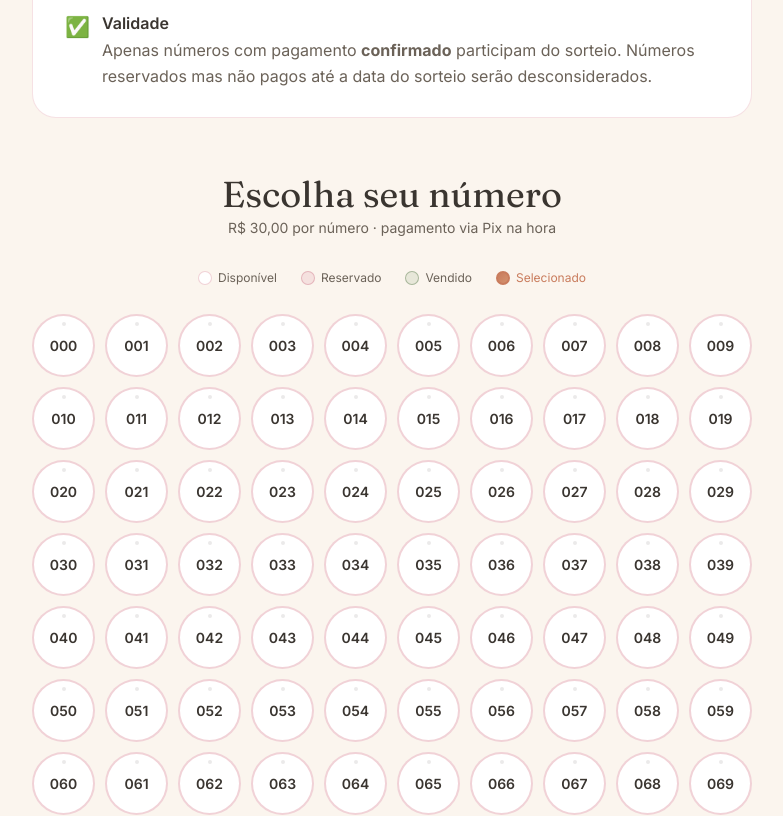
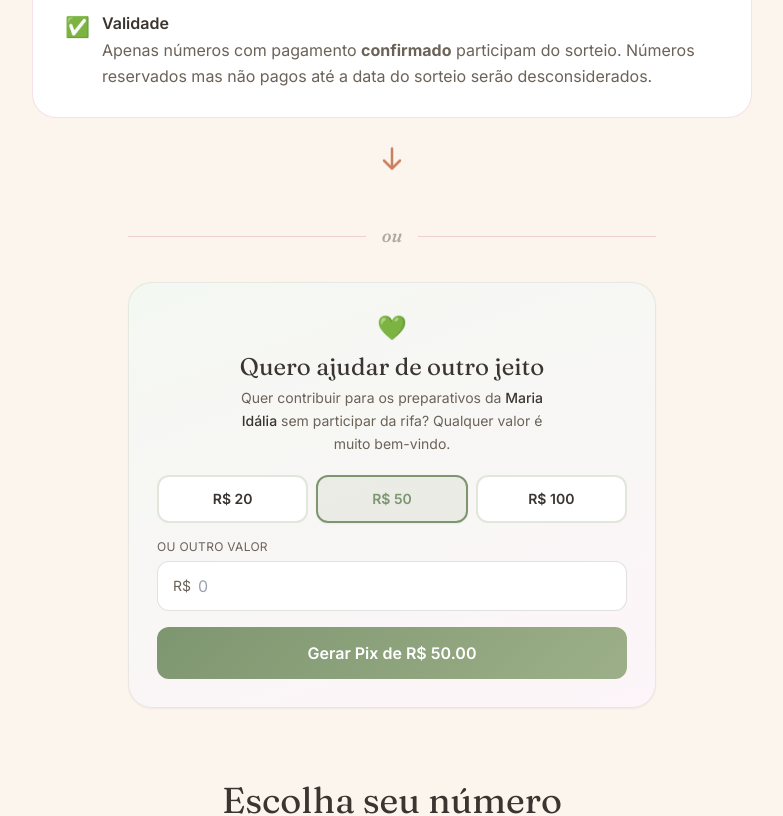
Before and after one commit to gustavo-ec/cha-rifa-bebe, a React (Vite) app: page / in a window 1280 px wide. Shown: the part 1640-2456 px from the top of the page, without its empty margins (248-1031 px from the left). Built offline with nearby package versions, Linux system fonts and the light colour scheme; no server answers; the database is empty.

Commit message:
mensagem dinâmica e doação reposicionada
Introduced a new SetaPulsante component that hides on scroll and added it to the main layout. Refactored useEffect hooks for better readability.

```diff
--- a/src/App.jsx
+++ b/src/App.jsx
@@ -14,6 +14,37 @@ function gerarNumerosLocais() {
     numero: i,
     status: 'livre',
   }))
+}
+
+function SetaPulsante() {
+  const [visivel, setVisivel] = useState(true)
+
+  useEffect(() => {
+    function onScroll() {
+      if (window.scrollY > 80) setVisivel(false)
+      else setVisivel(true)
+    }
+    window.addEventListener('scroll', onScroll, { passive: true })
+    return () => window.removeEventListener('scroll', onScroll)
+  }, [])
+
+  if (!visivel) return null
+
+  return (
+    <div className="flex justify-center py-2" aria-hidden="true">
+      <div style={{ animation: 'bounce 1.5s infinite' }}>
+        <svg width="32" height="32" viewBox="0 0 32 32" fill="none">
+          <path d="M16 6 L16 26 M8 18 L16 26 L24 18" stroke="#C97C5D" strokeWidth="2.5" strokeLinecap="round" strokeLinejoin="round"/>
+        </svg>
+      </div>
+      <style>{`
+        @keyframes bounce {
+          0%, 100% { transform: translateY(0); opacity: 1; }
+          50% { transform: translateY(8px); opacity: 0.6; }
+        }
+      `}</style>
+    </div>
+  )
 }
 
 function PaginaRifa() {
@@ -39,9 +70,7 @@ function PaginaRifa() {
     setCarregando(false)
   }, [])
 
-  useEffect(() => {
-    carregarNumeros()
-  }, [carregarNumeros])
+  useEffect(() => { carregarNumeros() }, [carregarNumeros])
 
   useEffect(() => {
     if (!usandoSupabase) return
@@ -56,9 +85,7 @@ function PaginaRifa() {
 
   async function confirmarReserva({ numero, nome, telefone }) {
     if (!usandoSupabase) {
-      setNumeros((prev) =>
-        prev.map((n) => (n.numero === numero ? { ...n, status: 'reservado' } : n))
-      )
+      setNumeros((prev) => prev.map((n) => (n.numero === numero ? { ...n, status: 'reservado' } : n)))
       setSelecionado(null)
       return { ok: true }
     }
@@ -74,9 +101,7 @@ function PaginaRifa() {
       .eq('numero', numero)
       .eq('status', 'livre')
 
-    if (error) {
-      return { ok: false, mensagem: 'Não foi possível reservar. Tente novamente.' }
-    }
+    if (error) return { ok: false, mensagem: 'Não foi possível reservar. Tente novamente.' }
 
     await carregarNumeros()
     setSelecionado(null)
@@ -115,8 +140,16 @@ function PaginaRifa() {
         <SecaoPremio />
       </div>
 
+      {/* Seta pulsante */}
+      <SetaPulsante />
+
+      {/* Doação — entre prêmio e grade */}
+      <div className="max-w-3xl mx-auto px-6 pb-2">
+        <SecaoDoacao />
+      </div>
+
       {/* Grade de números */}
-      <main className="max-w-3xl mx-auto px-6 pt-10 pb-12">
+      <main className="max-w-3xl mx-auto px-6 pt-6 pb-12">
         <div className="text-center mb-8">
           <h2 className="font-display text-4xl text-charcoal mb-1">Escolha seu número</h2>
           <p className="font-body text-charcoal-soft text-sm">
@@ -125,9 +158,6 @@ function PaginaRifa() {
         </div>
         <GradeNumeros numeros={numeros} selecionado={selecionado} onSelecionar={setSelecionado} />
       </main>
-
-      {/* Doação */}
-      <SecaoDoacao />
 
       {/* Rodapé */}
       <footer className="text-center py-10 px-6 border-t border-blush/40">
```
